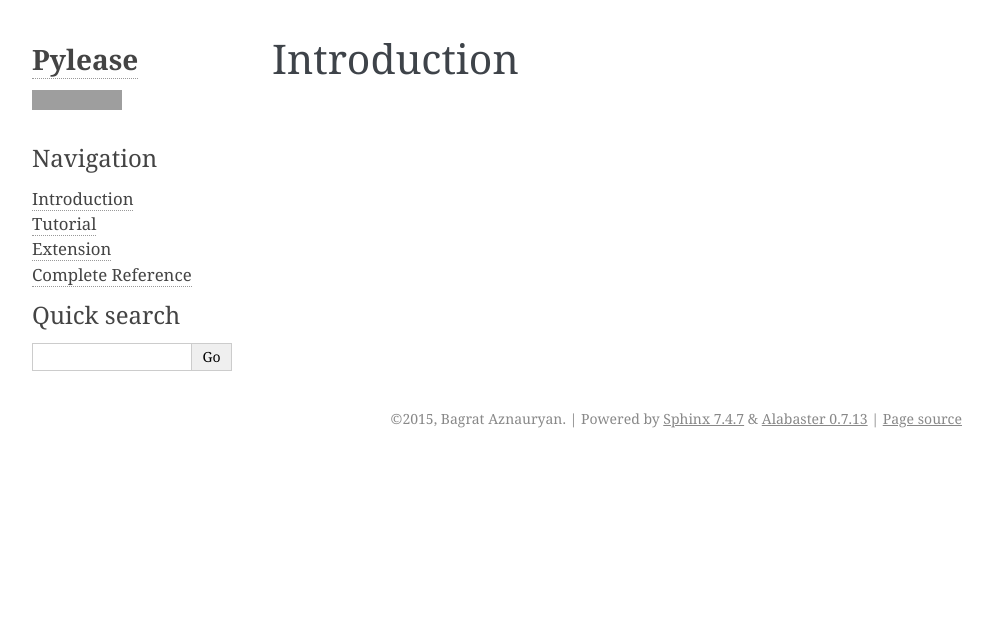
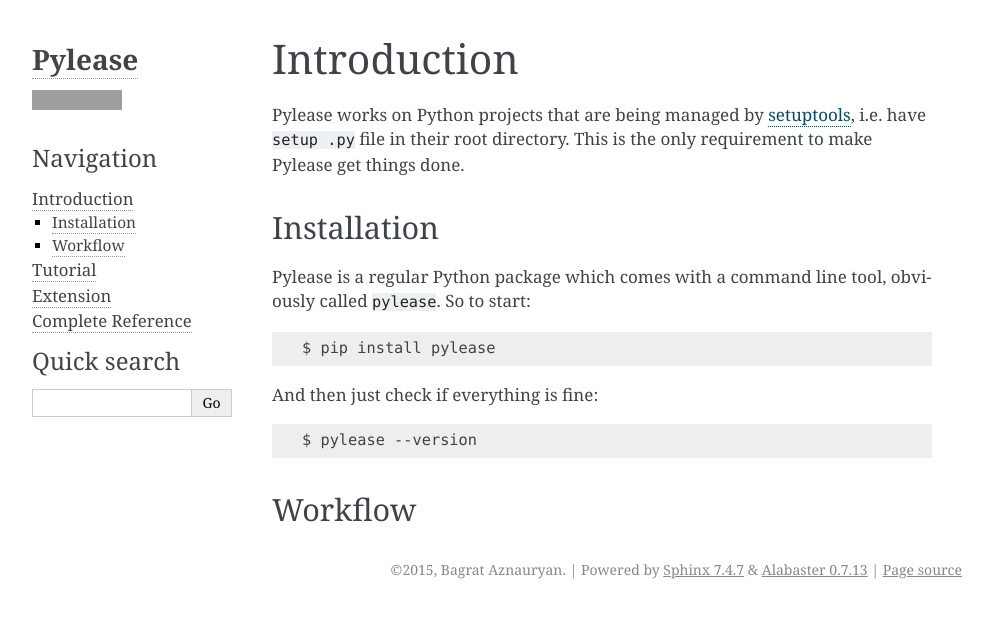
Before and after one commit to bagrat/pylease, a Sphinx documentation site: the page built from doc/pages/intro.rst, in a window 1280 px wide. Shown: the top 618 px of the page, without its empty margins (148-1141 px from the left). Built offline with Sphinx 7.4.7, drawn with Linux system fonts in a browser that asks for light colours; grey boxes are pictures that could not be loaded.

Commit message:
Update Documentation

```diff
--- a/doc/index.rst
+++ b/doc/index.rst
@@ -8,8 +8,7 @@
 To escape this manual mess, Pylease comes eager to help you out by making those processes as simple as possible by requiring as little as
 possible.
 
-This documentation includes all the information needed to for you to use Pylease, as well as extend it further. See the sections below
-and see Pylease in action.
+This documentation includes all the information needed to for you to use Pylease, as well as extend it further.
 
 .. toctree::
    :maxdepth: 2
--- a/doc/pages/intro.rst
+++ b/doc/pages/intro.rst
@@ -1,2 +1,20 @@
 Introduction
 ============
+
+Pylease works on Python projects that are being managed by `setuptools <https://pypi.python.org/pypi/setuptools>`_, i.e. have ``setup
+.py`` file in their root directory. This is the only requirement to make Pylease get things done.
+
+Installation
+------------
+
+Pylease is a regular Python package which comes with a command line tool, obviously called ``pylease``. So to start::
+
+    $ pip install pylease
+
+And then just check if everything is fine::
+
+    $ pylease --version
+
+
+Workflow
+--------
```
